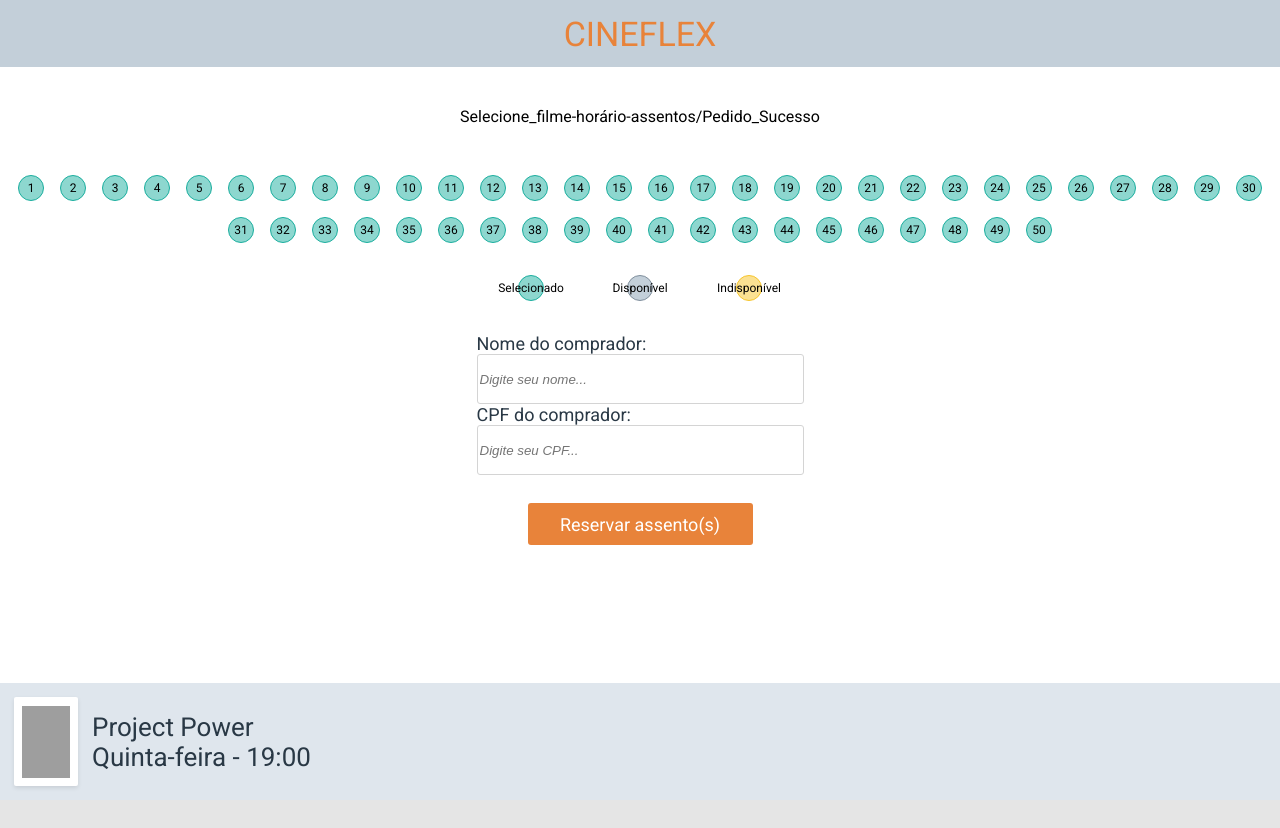
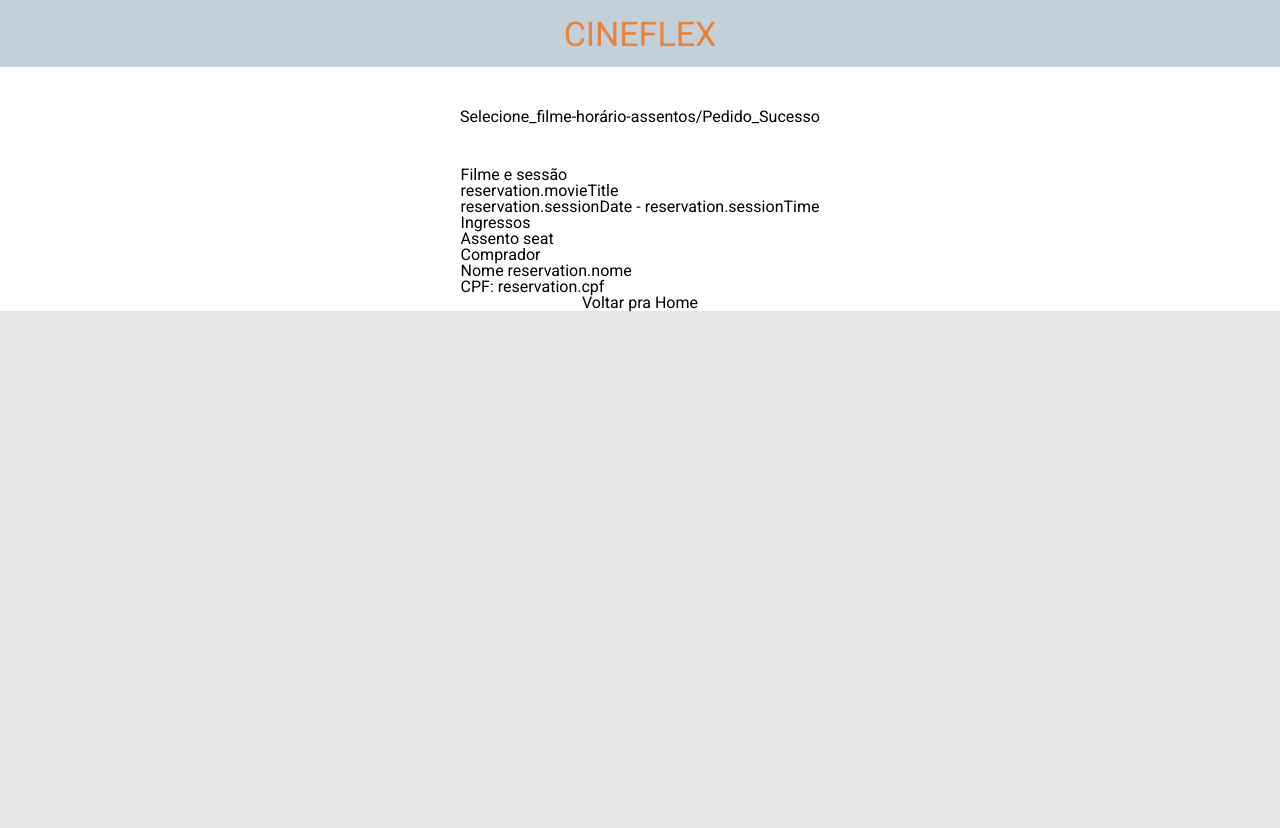
Before and after one commit to teles-tarcisio/Cineflex, a JavaScript app: page / in a window 1280 px wide. Shown: the top 828 px of the page. Built offline with nearby package versions, Linux system fonts and the light colour scheme; grey boxes are pictures that could not be loaded.

Commit message:
returning from windows, after lunchbreak

```diff
--- a/src/components/App/App.js
+++ b/src/components/App/App.js
@@ -3,6 +3,7 @@ import "./App.css";
 import MoviesList from "../MoviesList/MoviesList.js";
 import Sessions from "../Sessions/Sessions.js";
 import Seats from "../Seats/Seats.js";
+import Success from "../Success/Success.js";
 
 export default function App() {
 
@@ -18,7 +19,8 @@ export default function App() {
 
         {/* <MoviesList /> */}
         {/* <Sessions /> */}
-        <Seats />
+        {/* <Seats /> */}
+        <Success />
 
 
       </div>
--- /dev/null
+++ b/src/components/Success/Success.css
@@ -0,0 +1,33 @@
+.order-summary {
+  width: 100%;
+  height: 327px;
+  display: flex;
+  flex-direction: column;
+  align-items: flex-start;
+  justify-content: space-around;
+  color: #293845;
+}
+.order-summary h2 {
+  font-weight: 700;
+  font-size: 24px;
+  line-height: 28px;
+}
+.order-summary p {
+  font-size: 22px;
+  line-height: 26px;
+}
+
+.back-to-home {
+  width: 225px;
+  margin: auto;
+  height: 42px;
+  background: #E8833A;
+  border-radius: 3px;
+  font-size: 18px;
+  line-height: 21px;
+  display: flex;
+  align-items: center;
+  justify-content: center;
+  text-decoration: none;
+  color: #FFFFFF;
+}
--- /dev/null
+++ b/src/components/Success/Success.js
@@ -0,0 +1,33 @@
+
+
+
+export default function Success() {
+  return (
+    <>
+      <div className="order-summary">
+        <div className="movie-session">
+          <h2>Filme e sessão</h2>
+          <p>reservation.movieTitle</p>
+          <p>reservation.sessionDate - reservation.sessionTime</p>
+        </div>
+
+        <div className="tickets">
+          <h2>Ingressos</h2>
+          <p>Assento seat</p>
+
+        </div>
+
+        <div className="success-buyer-data">
+        <h2>Comprador</h2>
+        <p>Nome reservation.nome</p>
+        <p>CPF: reservation.cpf</p>
+        </div>
+      </div>
+
+      <div className="back-to-home">
+        <p>Voltar pra Home</p>
+      </div>
+
+    </>
+  );
+}
```
